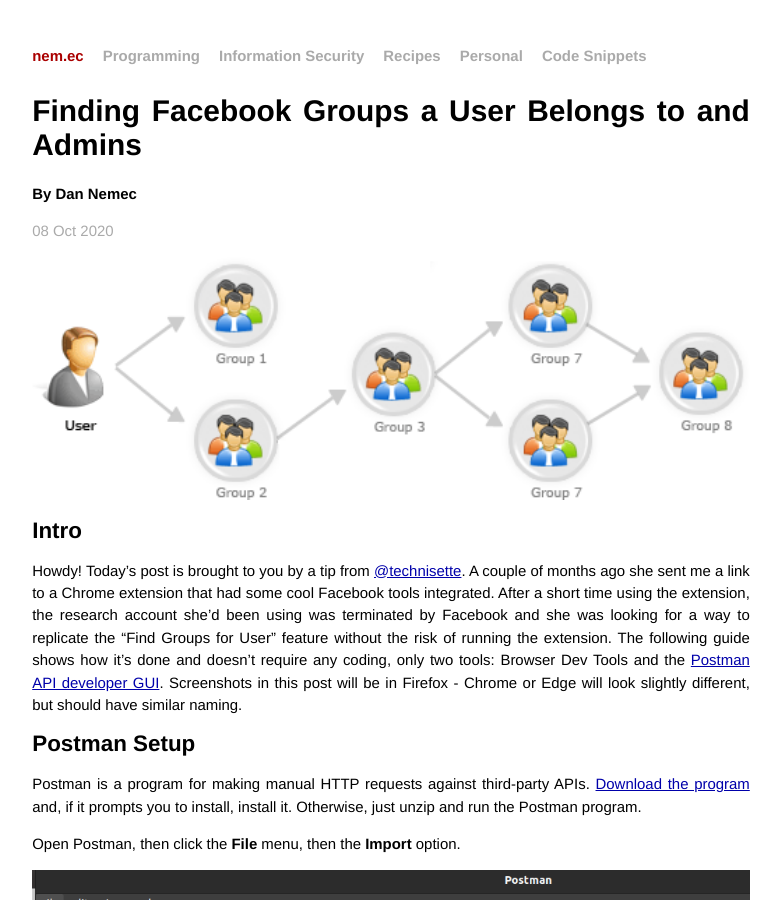
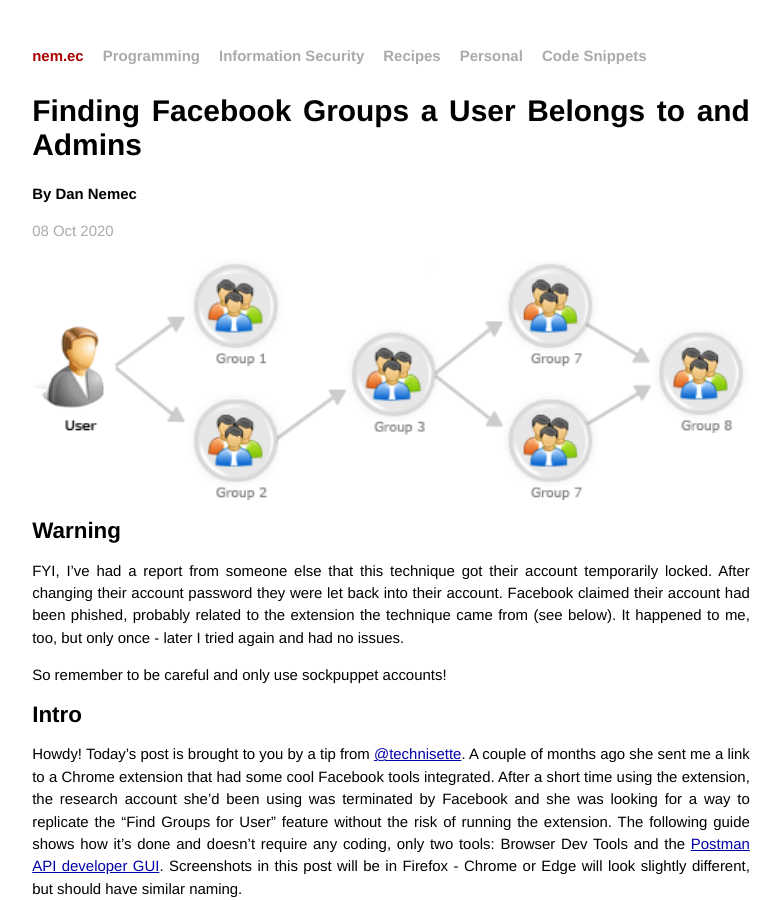
Before and after one commit to nemec/nemec.github.io, a Jekyll site: the page built from _posts/2020-10-08-find-facebook-groups-for-user.md, in a window 1280 px wide and 900 px high. Shown: the whole window, without its empty margins (249-1030 px from the left). Built offline with Jekyll 4.4.1, drawn with Linux system fonts in a browser that asks for light colours.

Commit message:
Add warning to fb groups post

```diff
--- a/_posts/2020-10-08-find-facebook-groups-for-user.md
+++ b/_posts/2020-10-08-find-facebook-groups-for-user.md
@@ -8,6 +8,16 @@
 headerImage: 2020/08/fb-group-header.png
 #headerImageAttrib: image credit - bitninja.io
 ---
+
+## Warning
+
+FYI, I've had a report from someone else that this technique got their account
+temporarily locked. After changing their account password they were let back
+into their account. Facebook claimed their account had been phished, probably
+related to the extension the technique came from (see below). It happened to me,
+too, but only once - later I tried again and had no issues.
+
+So remember to be careful and only use sockpuppet accounts!
 
 ## Intro
 
```
